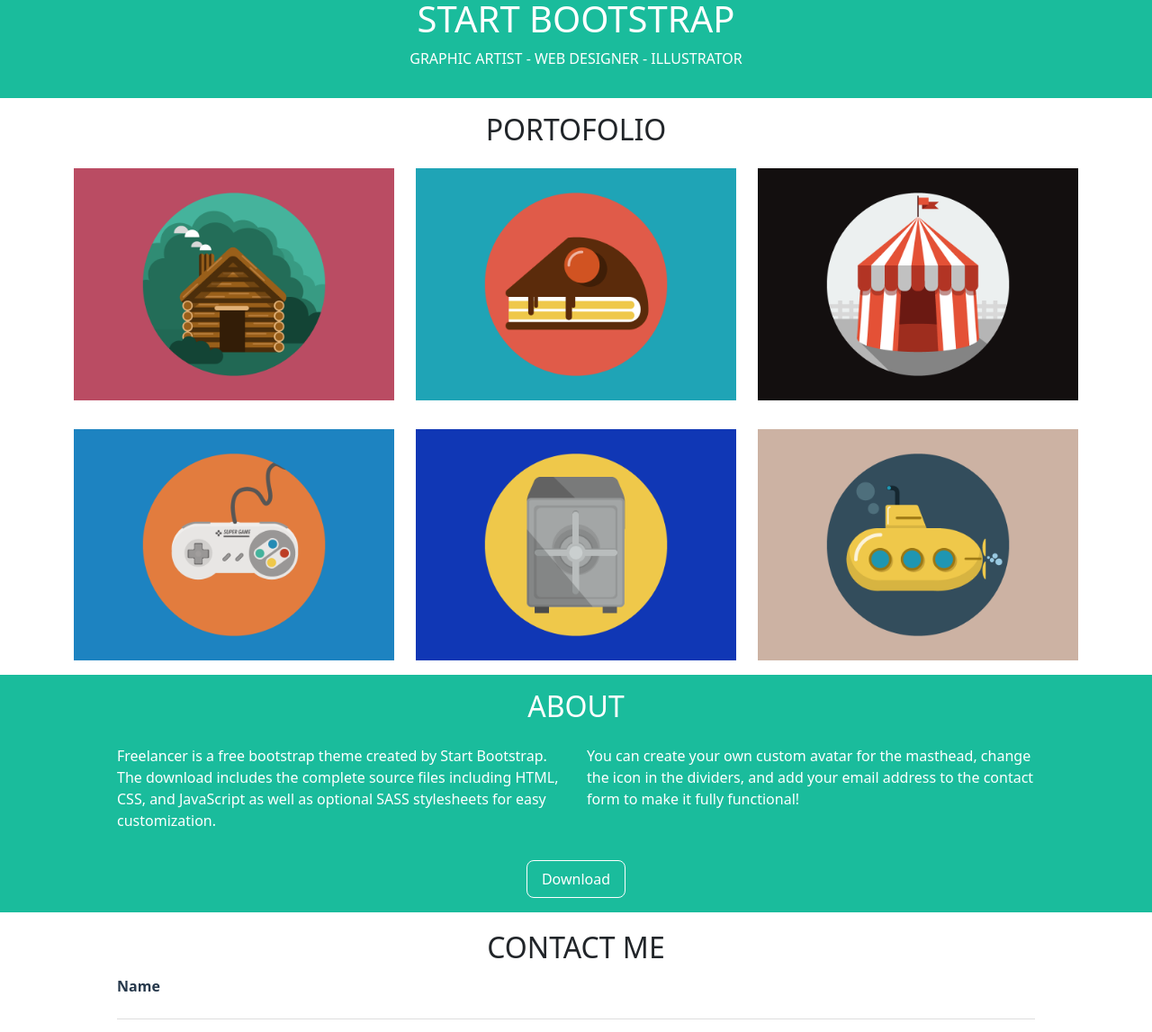
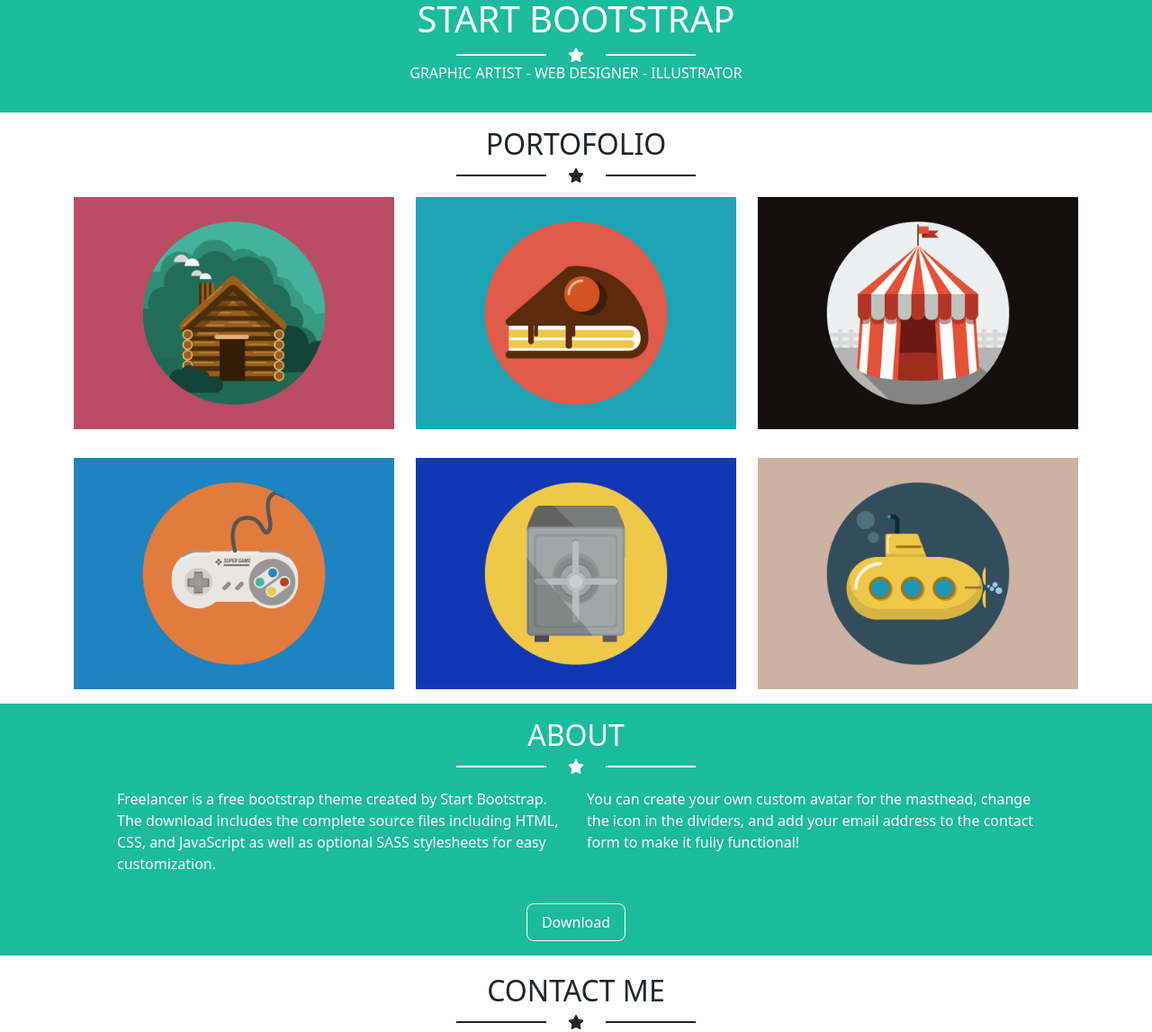
Before and after one commit to LucaFaedda/html-css-bootstrap-freelancer, a plain HTML site: page index.html in a window 1280 px wide. Shown: the part 490-1637 px from the top of the page at 90% size. Drawn offline with nearby package versions, Linux system fonts and the light colour scheme.

Commit message:
aggiunto stella

```diff
--- a/css/style.css
+++ b/css/style.css
@@ -54,6 +54,12 @@ footer{
 }
 
 
+.star{
+    display: flex;
+    align-items: center;
+    justify-content: center;
+}
+
 /* jumbotron */
 
 #jumbotron{
@@ -64,6 +70,12 @@ footer{
     width: 30%;
 }
 
+.border-solid-2{
+    width: 100px;
+    border: 1px solid;
+    opacity: 1;
+    margin: 0rem 1.5rem;
+}
 
 /* cards */
 
--- a/index.html
+++ b/index.html
@@ -64,6 +64,9 @@
                                     <div id="jumbotron">
                                         <img src="./img/avatar.svg" alt="avatar">
                                         <h1>START BOOTSTRAP</h1>
+                                        <div class="star">
+                                            <hr class="border-solid-2"><i class="fa-solid fa-star"></i><hr class="border-solid-2">
+                                        </div>
                                         <p>GRAPHIC ARTIST - WEB DESIGNER - ILLUSTRATOR</p>
                                     </div>
                                 </div>
@@ -78,6 +81,9 @@
                     <div class="col-12 col-md-6 offset-md-3 text-center">
                         <div class="Portofolio">
                             <h2>PORTOFOLIO</h2>
+                            <div class="star">
+                                <hr class="border-solid-2"><i class="fa-solid fa-star"></i><hr class="border-solid-2">
+                            </div>
                         </div>
                     </div>
                 </div>
@@ -123,6 +129,9 @@
                                 <div class="col-12 ">
                                     <div class="About">
                                         <h2>ABOUT</h2>
+                                        <div class="star">
+                                            <hr class="border-solid-2"><i class="fa-solid fa-star"></i><hr class="border-solid-2">
+                                        </div>
                                     </div>
                                 </div>
                             </div>
@@ -153,6 +162,9 @@
                     <div class="col-12 col-md-6 offset-md-3 text-center">
                         <div class=" my-1">
                             <h2>CONTACT ME</h2>
+                            <div class="star">
+                                <hr class="border-solid-2"><i class="fa-solid fa-star"></i><hr class="border-solid-2">
+                            </div>
                         </div>
                     </div>
                     <div class="col-12">
```
